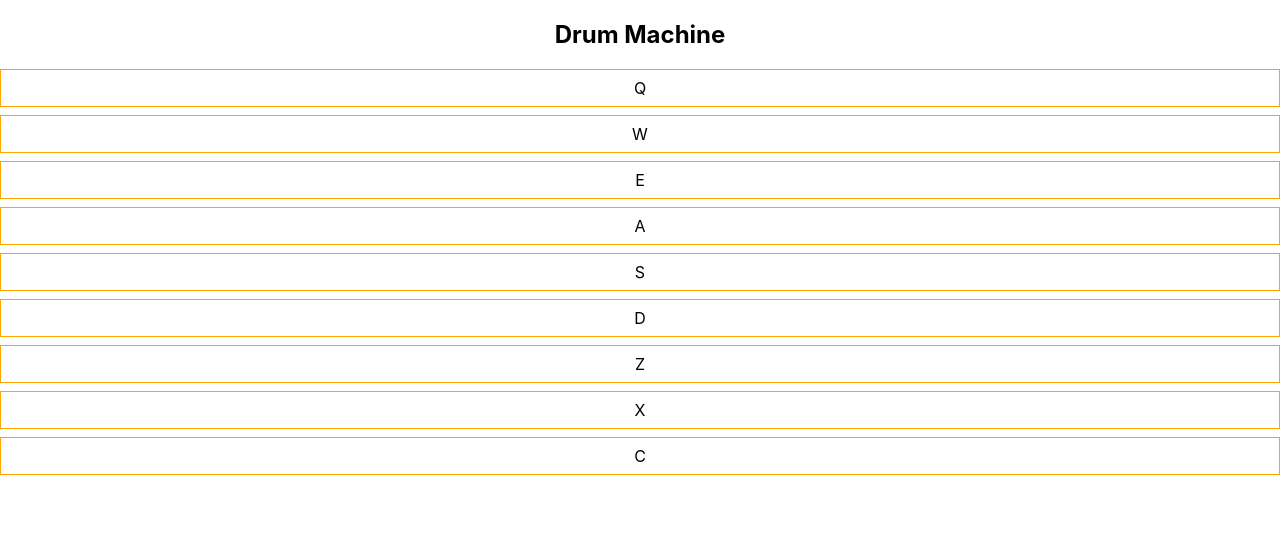
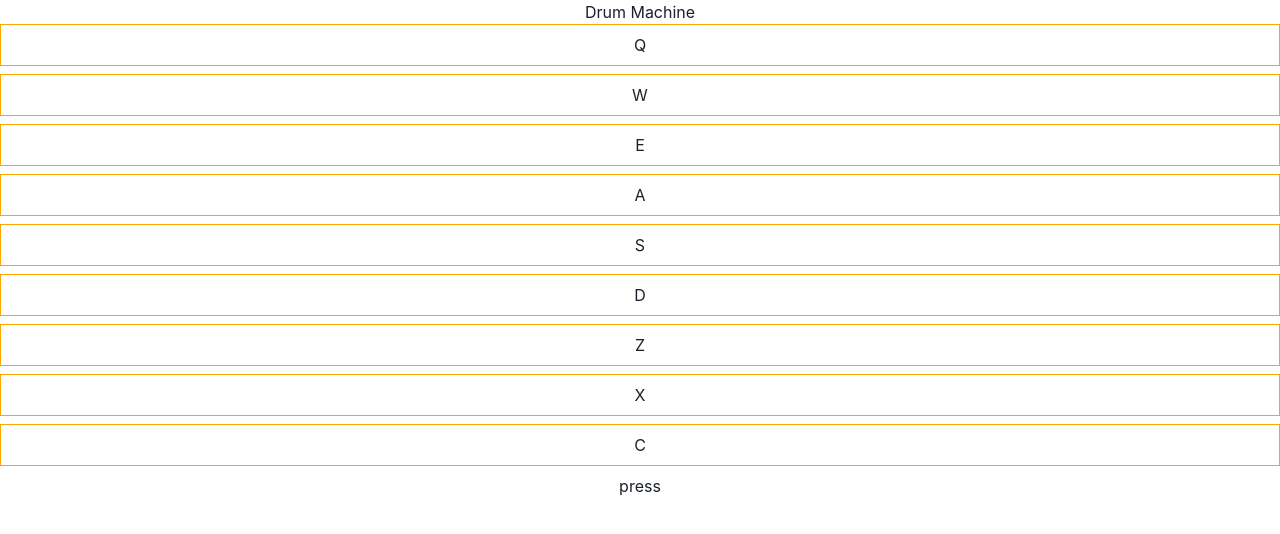
Before and after one commit to aroyan/drum-machine, a React (Create React App) app: page / in a window 1280 px wide. Shown: the top 534 px of the page. Built offline with nearby package versions, Linux system fonts and the light colour scheme.

Commit message:
Add String manipulation on clipId

```diff
--- a/src/App.js
+++ b/src/App.js
@@ -1,6 +1,6 @@
 import './App.css';
-import { useEffect } from 'react';
-// import { ChakraProvider } from '@chakra-ui/react';
+import { useState, useEffect } from 'react';
+import { ChakraProvider } from '@chakra-ui/react';
 
 //todo use useState to display an id of display
 function PadKey(props) {
@@ -10,6 +10,7 @@ function PadKey(props) {
       e.key === props.keyTrigger.toLowerCase() ||
       e.key === props.keyTrigger
     ) {
+      props.setDisplay(props.clipId);
       playAudio();
     }
   }
@@ -18,6 +19,7 @@ function PadKey(props) {
     const audio = document.getElementById(props.keyTrigger);
     audio.currentTime = 0;
     audio.play();
+    props.setDisplay(props.clipId);
   }
   //Add event listener using useEffect hook
   useEffect(() => {
@@ -56,7 +58,7 @@ const audioBank = [
     keyCode: '87',
     code: 'KeyW',
     keyTrigger: 'W',
-    id: 'hiHat',
+    id: 'hi-Hat',
     url: 'https://res.cloudinary.com/dmgrxm78p/video/upload/v1644921660/drum-kit/hihat_hekzcw.wav',
   },
   {
@@ -70,7 +72,7 @@ const audioBank = [
     keyCode: '65',
     code: 'KeyA',
     keyTrigger: 'A',
-    id: 'openHat',
+    id: 'open-Hat',
     url: 'https://res.cloudinary.com/dmgrxm78p/video/upload/v1644921661/drum-kit/openhat_rhdmxs.wav',
   },
   {
@@ -110,33 +112,40 @@ const audioBank = [
   },
 ];
 
-function DrumPad() {
+function DrumPad({ display, setDisplay }) {
   let padBank;
   padBank = audioBank.map((clip) => {
     return (
       <PadKey
         clip={clip.url}
-        clipId={clip.id}
+        clipId={clip.id.toUpperCase().replace(/-/g, ' ')}
         key={clip.keyCode}
         keyTrigger={clip.keyTrigger}
+        setDisplay={setDisplay}
       />
     );
   });
-  return <div className="pad-bank">{padBank}</div>;
+  return (
+    <div className="pad-bank">
+      {padBank}
+      <p id="display">{display}</p>
+    </div>
+  );
 }
 
 function App() {
+  const [display, setDisplay] = useState('press');
   return (
-    // <ChakraProvider>
-    <div className="App">
-      <div id="drum-machine">
-        <div id="display">
-          <h2>Drum Machine</h2>
-          <DrumPad />
+    <ChakraProvider>
+      <div className="App">
+        <div id="drum-machine">
+          <div id="display">
+            <h2>Drum Machine</h2>
+            <DrumPad display={display} setDisplay={setDisplay} />
+          </div>
         </div>
       </div>
-    </div>
-    // </ChakraProvider>
+    </ChakraProvider>
   );
 }
 
```
